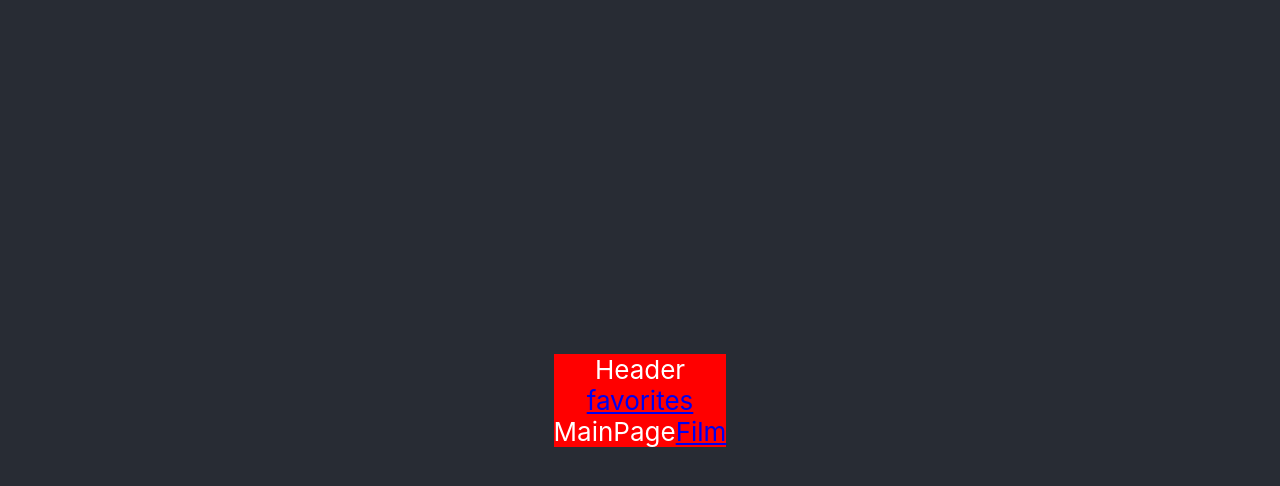
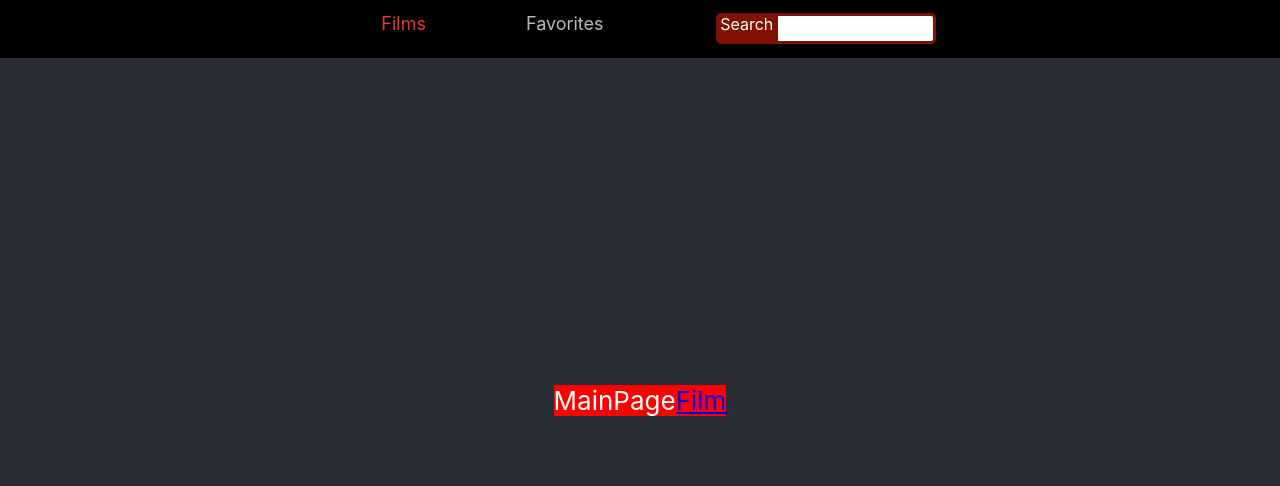
Before and after one commit to DrusMarkonii/movie_base, a React (Create React App) app: page / in a window 1280 px wide. Shown: the top 486 px of the page. Built offline with nearby package versions, Linux system fonts and the light colour scheme.

Commit message:
add header

```diff
--- a/package.json
+++ b/package.json
@@ -8,6 +8,7 @@
     "@testing-library/user-event": "^13.5.0",
     "react": "^18.0.0",
     "react-dom": "^18.0.0",
+    "react-ionicons": "^4.2.0",
     "react-router-dom": "^6.3.0",
     "react-scripts": "5.0.1",
     "sass": "^1.50.1",
--- a/src/components/App/App.jsx
+++ b/src/components/App/App.jsx
@@ -2,7 +2,6 @@ import MainPage from "../MainPage/MainPage";
 import {
   BrowserRouter as Router,
   Route,
-  BrowserRouter,
   Routes,
 } from "react-router-dom";
 import "./App.scss";
--- a/src/components/FavoritesPage/FavoritesPage.jsx
+++ b/src/components/FavoritesPage/FavoritesPage.jsx
@@ -2,7 +2,7 @@ import './FavoritesPage.scss'
 
 
 function FavoritesPage() {
-  return <div className="FavoritesPage">FavoritesPage</div>;
+  return <div className="favoritesPage">FavoritesPage</div>;
 }
 
 export default FavoritesPage;
--- a/src/components/FilmPage/FilmPage.jsx
+++ b/src/components/FilmPage/FilmPage.jsx
@@ -2,7 +2,7 @@ import './FilmPage.scss'
 
 
 function FilmPage() {
-  return <div className="FilmPage">FilmPage</div>;
+  return <div className="filmPage">FilmPage</div>;
 }
 
 export default FilmPage;
--- a/src/components/Header/Header.jsx
+++ b/src/components/Header/Header.jsx
@@ -1,13 +1,27 @@
-import { Link } from "react-router-dom";
+import { NavLink, useNavigate } from "react-router-dom";
+import Search from "../Search/Search";
 import "./Header.scss";
+
+// const navigate = useNavigate();
+const navigation = [
+  { id: 1, title: "Films", path: "/" },
+  { id: 2, title: "Favorites", path: "/favorites" },
+];
 
 function Header() {
   return (
-    <div className="Header">
-      Header
-      <div>
-          <Link to={"/favorites"}>favorites</Link>
-      </div>
+    <div className="header">
+      <nav>
+        <ul className="navbar_List">
+          {navigation.map(({ id, title, path }) => (
+            <li key={id} className="navbar__list__item">
+              <NavLink to={path}>{title}</NavLink>
+            </li>
+
+          ))}
+          <li className="navbar__list__item"><Search /></li>
+        </ul>
+      </nav>
     </div>
   );
 }
--- a/src/components/Header/Header.scss
+++ b/src/components/Header/Header.scss
@@ -0,0 +1,39 @@
+.header {
+    position: absolute;
+    top: 0;
+    left: 0;
+    width: 100vw;
+    height: 6vh;
+    align-items: center;
+    background-color: black;
+    padding: 5px;
+    align-items: center;
+  }
+
+  .navbar_List {
+    display: flex;
+    width: 90%;
+    height: 100%;
+    max-width: 1080px;
+    margin: 0 auto;
+    height: 5vh;
+    align-items: baseline;
+    justify-content:center;
+    list-style: none;
+  }
+
+  .navbar__list__item {
+    height: 100%;
+    margin: 0 50px;
+  }
+
+  .navbar__list__item a {
+    color: rgb(187, 184, 184);
+    font-size: large;
+    text-decoration: none;
+  }
+
+  .navbar__list__item a.active {
+    width: 100px;
+    color: rgb(236, 52, 52);
+  }
--- a/src/components/MainPage/MainPage.jsx
+++ b/src/components/MainPage/MainPage.jsx
@@ -4,7 +4,7 @@ import Header from "../Header/Header";
 
 function MainPage() {
   return (
-    <div className="MainPage">
+    <div className="mainPage">
     <Header />
       MainPage
       <Link to={"/film/123123313"}>Film</Link>
--- a/src/components/MainPage/MainPage.scss
+++ b/src/components/MainPage/MainPage.scss
@@ -1,3 +1,3 @@
-.MainPage {
+.mainPage {
     background-color: red;
 }
--- /dev/null
+++ b/src/components/Search/Search.jsx
@@ -0,0 +1,19 @@
+import "./Search.scss";
+
+function Search({ onChange, placeholder }) {
+  return (
+    <div className="search">
+      <span className="searchSpan">
+        Search
+      </span>
+      <input
+        className="searchInput"
+        type="text"
+        onChange={onChange}
+        placeholder={placeholder}
+      />
+    </div>
+  );
+}
+
+export default Search;
--- /dev/null
+++ b/src/components/Search/Search.scss
@@ -0,0 +1,28 @@
+$color_search_panel: #811203;
+
+.search {
+    max-width: 250px;
+    width: 90%;
+    margin: 0 auto;
+    display: flex;
+  }
+
+  .searchSpan {
+    width: 35%;
+    border: 1px solid $color_search_panel;
+    background: $color_search_panel;
+    // padding-top: 4px;
+    text-align: center;
+    color: #fff;
+    border-radius: 5px 0 0 5px;
+    font-size: 16px;
+  }
+
+  .searchInput {
+    width: 85%;
+    border: 3px solid $color_search_panel;
+    border-left: none;
+    padding: 5px;
+    border-radius: 0 5px 5px 0;
+    outline: none;
+  }
```
Also changed, not shown: src/store/reducers/rootReducer.js (added), 1 other file (tests, documents, lock files or other folders).
